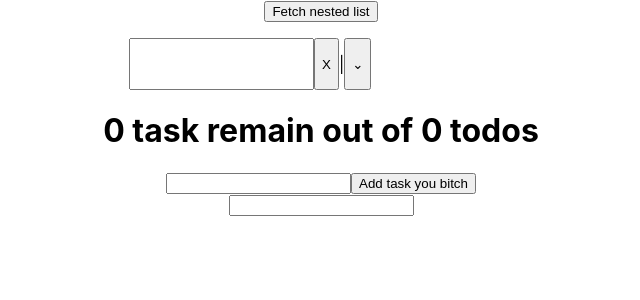
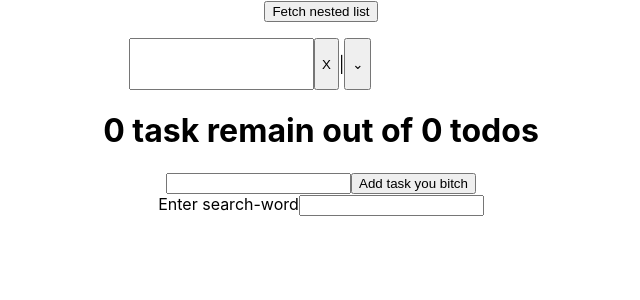
Before and after one commit to eladr7/intr_prct_21, a React (Create React App) app: page / in a window 1280 px wide. Shown: the top 300 px of the page, without its empty margins (319-959 px from the left). Built offline with nearby package versions, Linux system fonts and the light colour scheme.

Commit message:
Implemented RealDebounce - from API!

```diff
--- a/package.json
+++ b/package.json
@@ -8,11 +8,13 @@
     "@testing-library/user-event": "^12.1.10",
     "@types/jest": "^26.0.15",
     "@types/lodash": "^4.14.168",
+    "@types/lodash.debounce": "^4.0.6",
     "@types/node": "^12.0.0",
     "@types/react": "^17.0.0",
     "@types/react-dom": "^17.0.0",
     "axios": "^0.21.1",
     "lodash": "^4.17.21",
+    "lodash.debounce": "^4.0.8",
     "react": "^17.0.2",
     "react-dom": "^17.0.2",
     "react-scripts": "4.0.3",
--- a/src/App.tsx
+++ b/src/App.tsx
@@ -6,6 +6,7 @@ import { InputSuggestions } from './components/InputSuggestions';
 import { BenAwad } from './components/BenAwad';
 import { InterviewTrippleQ } from './components/InterviewTrippleQ';
 import { LodashDebounce } from './components/LodashDebounce';
+import { RealDebounce } from './components/RealDebounce';
 
 function App() {
   return (
@@ -15,7 +16,7 @@ function App() {
       <Todos />
       <BenAwad /> */}
       <InterviewTrippleQ />
-      <LodashDebounce />
+      <RealDebounce />
     </div>
   );
 }
--- /dev/null
+++ b/src/components/RealDebounce.tsx
@@ -0,0 +1,113 @@
+import React, { useState, useCallback } from 'react';
+import axios from 'axios';
+import debounce from 'lodash.debounce';
+
+const getQueryMatcher = (query: string) => {
+  // const sukaBlat = /(?=.*[0-9])(?=.*[=+\-*/^!?,.;:])(?=.*[A-Z]).{8,30}/.test('sukaasPassword=s1^*!?,.:;');
+  // const sukaBlat2 = /^((?!password).)*$/i.test('sukaasPassword=s1^*!?,.:;');
+  // const sukaBlat = /^(?=.*[0-9])(?=.*[=+\-*/^!?,.;:])(?=.*[A-Z]).{8,30}((?!password).)*$/.test('sukapasswordasP=s1^*!?,.:;');
+
+  // return suggestion.includes(query);
+
+  let pattern = '';
+  for (let c of query.toLocaleLowerCase()) pattern += c + '.*';
+  pattern = pattern.slice(0, -2);
+
+  // check if 'pattern' exists inside 'suggestion'
+  let matcher = new RegExp(pattern, 'g');
+  return matcher;
+}
+
+const isMatching = (suggestion: string, matcher: RegExp) => {
+  return matcher.test(suggestion.toLocaleLowerCase());
+}
+
+const fetchFromAPI = (query: string) => axios.get('https://randomuser.me/api?results=8')
+  .then(({ data: { results } }) => {
+    // handle success
+    console.log(results);
+    console.log(query);
+    return results;
+  })
+  .catch(error => {
+    // handle error
+    console.log(error);
+    return [];
+  });
+
+export interface RealDebounceProps { }
+export const RealDebounce: React.FC<RealDebounceProps> = ({ }) => {
+  const [query, setQuery] = useState('');
+  const [disabled, setDisabled] = useState(false);
+
+  const [dataFromAPI, setDataFromAPI] = useState<object[]>([]);
+  const [loading, setLoading] = useState(false);
+  const [presentSuggestions, setPresentSuggestions] = useState(false);
+
+
+  const filterDataFromAPI = (response: any, queryString: string) => {
+    const matcher = getQueryMatcher(queryString);
+    const filtered = response.filter((item: any) => isMatching(item.email, matcher));
+
+    setDataFromAPI(filtered);
+  }
+
+  const getSuggestions = async (newValue: string) => {
+    const response = await fetchFromAPI(newValue);
+
+    setPresentSuggestions(true);
+    setDisabled(false);
+    setLoading(false);
+    filterDataFromAPI(response, newValue);
+  }
+
+  const debouncedSave = useCallback(
+    debounce((newValue: string) => getSuggestions(newValue), 500),
+    []
+  );
+
+  const searchOnAPI = async (newValue: string) => {
+    if (!newValue) {
+      setQuery('')
+      setDataFromAPI([]);
+      setPresentSuggestions(false);
+      return;
+    }
+    setQuery(newValue);
+    setLoading(true);
+    setPresentSuggestions(false);
+
+    setTimeout(() => {
+      setDisabled(true);
+    }, 300);
+
+    debouncedSave(newValue);
+  }
+
+  const selectResult = (email: string) => {
+    setQuery(email);
+    setPresentSuggestions(false);
+  }
+
+  const generateSuggestions = () => {
+    if (!query) return null;
+    if (loading) return <p>Loading you piece of shit, sor fucking wait!</p>;
+    if (!presentSuggestions) return null;
+
+    return (
+      <ul>
+        {dataFromAPI.map((item: any, idx: number) => (
+          <p key={idx} onClick={() => selectResult(item.email)}>{item.email}</p>
+        ))}
+      </ul>
+    )
+  }
+
+  return (
+    <div>
+      <label htmlFor="">Enter search-word</label>
+      <input type="text" value={query} onChange={e => searchOnAPI(e.target.value)} disabled={disabled} />
+      {generateSuggestions()}
+    </div>
+  );
+}
```
Also changed, not shown: 1 other file (tests, documents, lock files or other folders).
